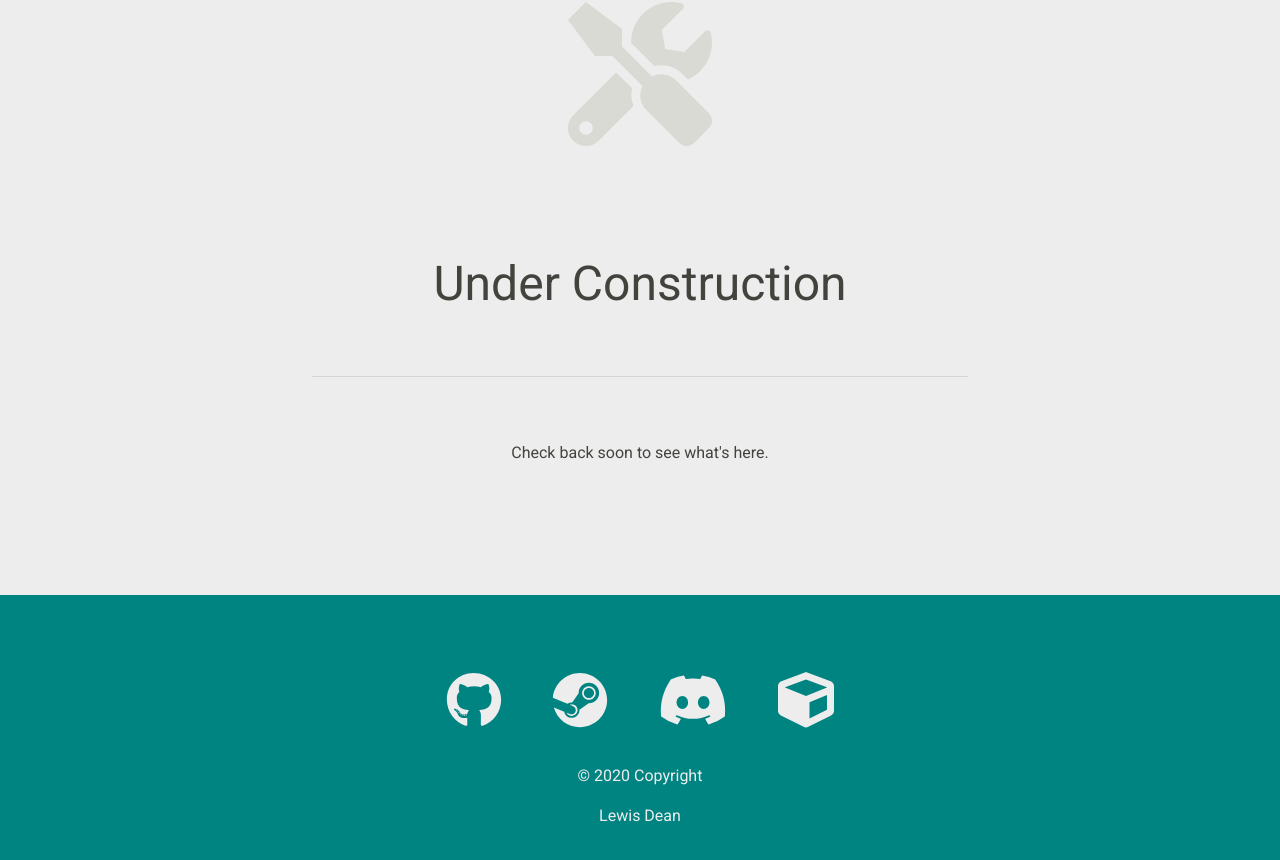
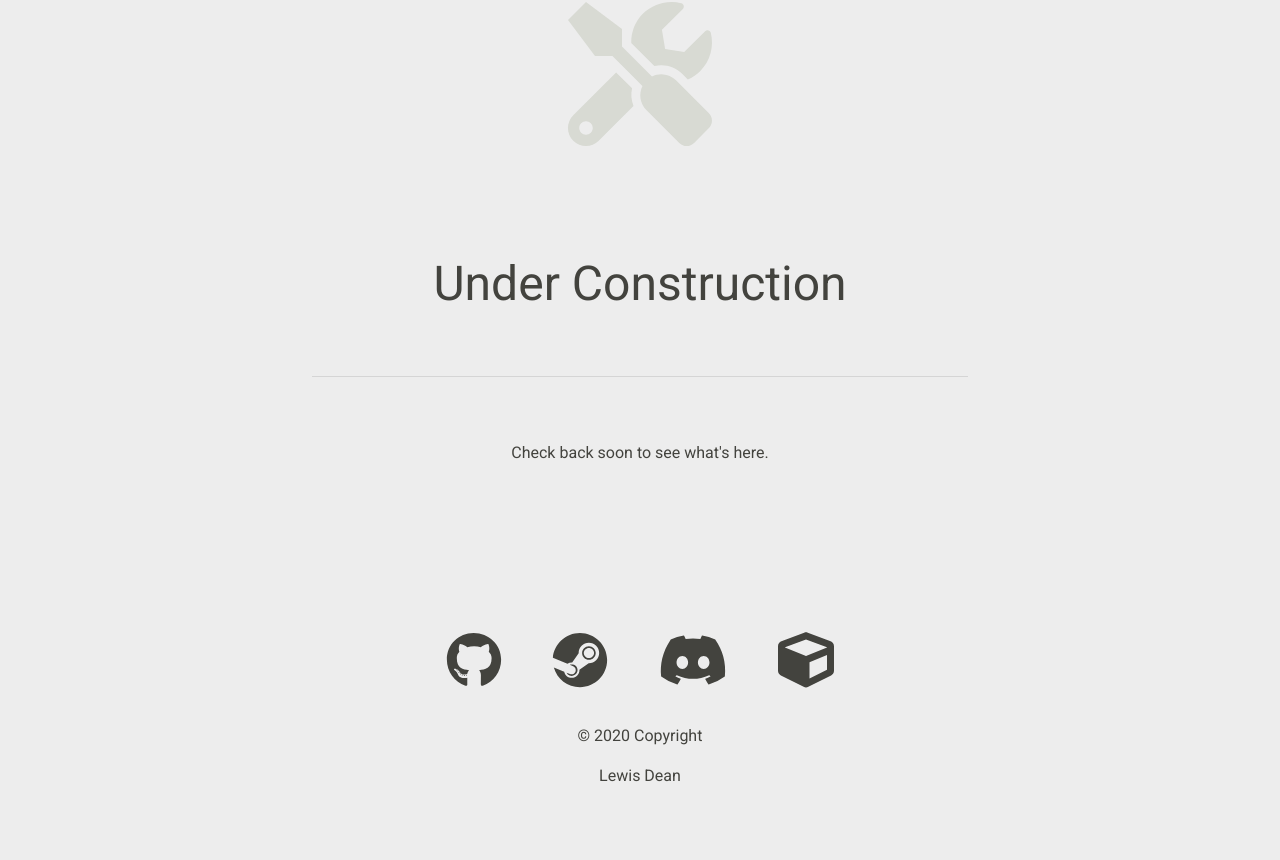
Before and after one commit to lewisdean731/lewisdean-dot-me, a React (Create React App) app: page / in a window 1280 px wide. Shown: the part 274-1134 px from the top of the page. After the commit the page ends 1103 px from the top, so only its background shows below. Built offline with nearby package versions, Linux system fonts and the light colour scheme.

Commit message:
Update footer

```diff
--- a/src/components/BannerTexts/BannerFooter/BannerFooter.js
+++ b/src/components/BannerTexts/BannerFooter/BannerFooter.js
@@ -1,14 +1,10 @@
 import React from "react";
-import { Row, Col } from "react-bootstrap";
 import Classes from "./BannerFooter.module.scss";
 import { FontAwesomeIcon } from '@fortawesome/react-fontawesome';
 
 const BannerFooter = props => {
   return (
-
   <footer className={[Classes.Footer, Classes.Box].join(" ")}>
-  <Row>
-   <Col>
     <a className={Classes.Icon} href="#">
       <FontAwesomeIcon icon={['fab', 'github']}/>
     </a>
@@ -21,8 +17,6 @@ const BannerFooter = props => {
     <a className={Classes.Icon} href="#">
       <FontAwesomeIcon icon={'cube'}/>
     </a>
-    </Col>
-  </Row>
     <div>
       <p>© 2020 Copyright</p>
       <p>Lewis Dean</p>
--- a/src/components/BannerTexts/BannerFooter/BannerFooter.module.scss
+++ b/src/components/BannerTexts/BannerFooter/BannerFooter.module.scss
@@ -12,22 +12,22 @@
 
 .Box {
   padding: 25px;
-  min-height: 300px;
-  background-color: $colour-blue;
+  background-color: $colour-white;
+  p {
+    color: $colour-grey
+  }
 }
 
 .Icon {
   font-size: 3.5em;
   padding: 25px;
   transition: 0.3s;
-  color: $colour-white;
+  color: $colour-grey;
 }
 
 .Icon:hover {
   color: $colour-light-grey;
 }
-
-
 
 @media (max-width: 1000px) {
   .Title {
```
Lines whose indentation alone changed are shown as unchanged.
